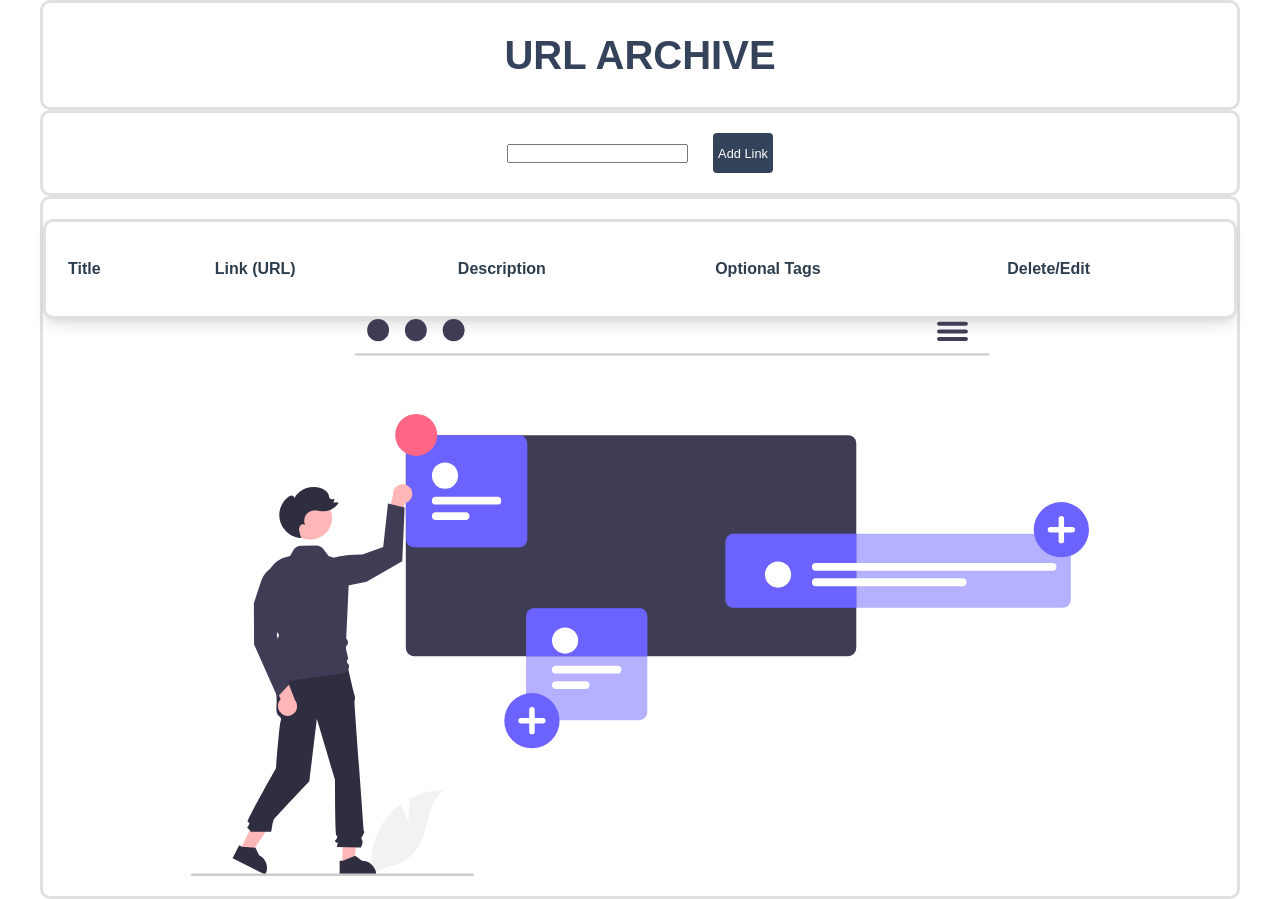
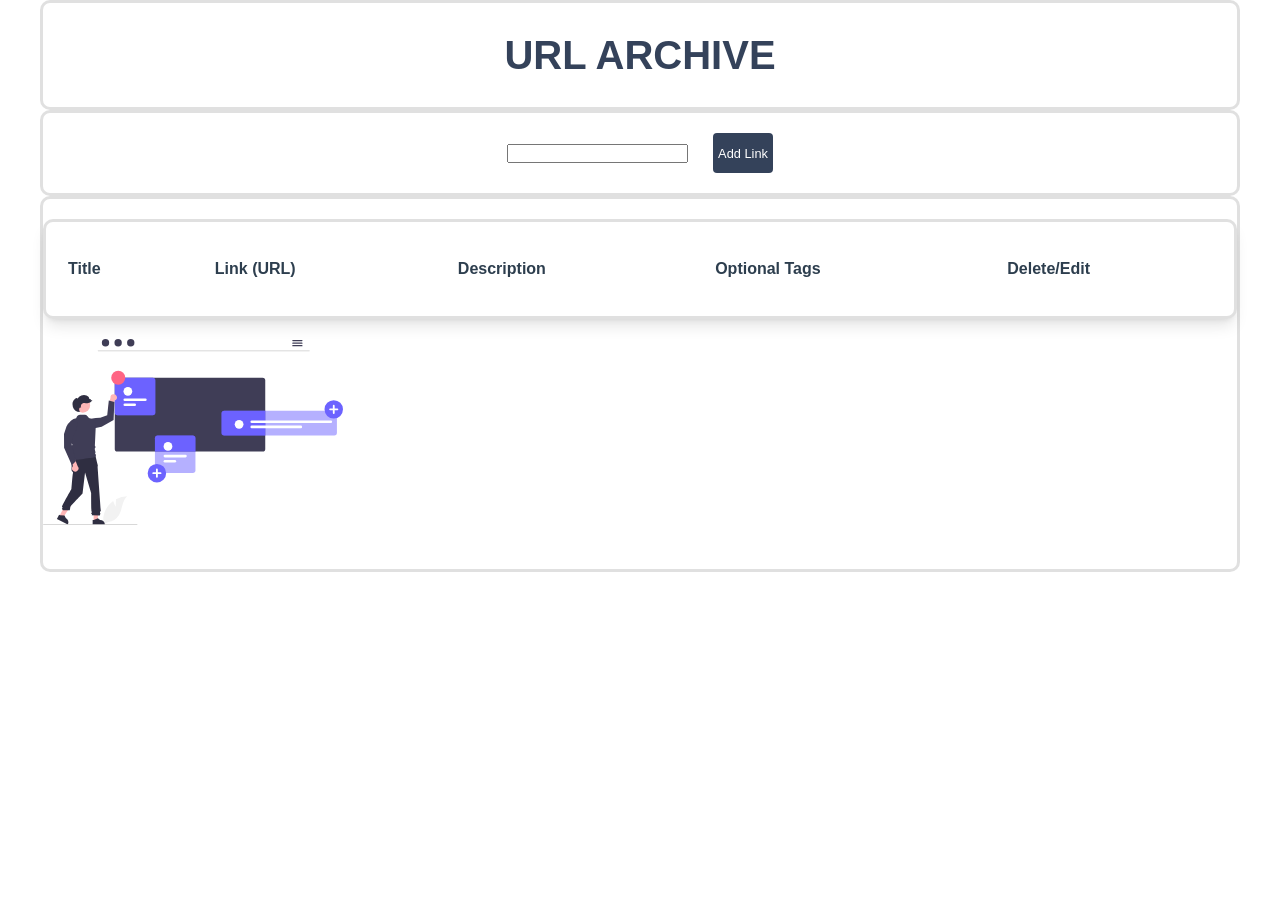
Before and after one commit to NeeloByron/Task-2-ReactTS-Links-Vault, a React (Vite) app: page / in a window 1280 px wide. After the commit the page ends 800 px from the top, so only its background shows below. Built offline with nearby package versions, Linux system fonts and the light colour scheme; a web font is replaced by a local one.

Commit message:
not found icon setting, removed an old comment and cursor pointer for edit and delete button

```diff
--- a/src/Components/LinkVaultApp.tsx
+++ b/src/Components/LinkVaultApp.tsx
@@ -128,7 +128,7 @@ export const LinkVaultApp = () => {
                 <RecordingMethod addItem={addItem} editItem={editItem} open={isModalOpen} editingItem={editingItem}
                 onClose={() => {
                   setIsModalOpen(false);
-                  setEditingItem(null);}} /> {/*the recording method to place it*/}
+                  setEditingItem(null);}} />
           </div>
        </>
   );
--- a/src/Components/Table/Table.tsx
+++ b/src/Components/Table/Table.tsx
@@ -51,14 +51,16 @@ export const Table: React.FC<TableProps> = ({ items, deleteItem, onEditClick })
                                                  width: '60px',
                                                  height: '40px',
                                                  border: 'none',
-                                                 borderRadius: '4px'}}
+                                                 borderRadius: '4px',
+                                                 cursor: 'pointer'}}
                                                  onClick={() => onEditClick(item)} />
                 <Button btnText='Delete' style={{ backgroundColor: '#34425A',
                                                    color: '#fff',
                                                    width: '60px',
                                                    height: '40px',
                                                    border: 'none',
-                                                   borderRadius: '4px'}}
+                                                   borderRadius: '4px',
+                                                   cursor: 'pointer'}}
                                                  onClick={() => item.id && deleteItem(item.id)}/>
                 </div>
               </td>
--- a/src/index.css
+++ b/src/index.css
@@ -216,14 +216,14 @@ th {
     margin: 0 auto;
 }
 
-.icon-container {
-    display: flex;
-    justify-content: center;
-    align-items: center;
+.icon-container img {
+    width: 300px;
+    height: auto;
+    padding: 20px 0;
 }
 
-.icon-notFound {
-    display: flex;
-    justify-content: center;
-    align-items: center;
+.icon-notFound img {
+    width: 300px;
+    height: auto;
+    padding: 20px 0;
 }
```
